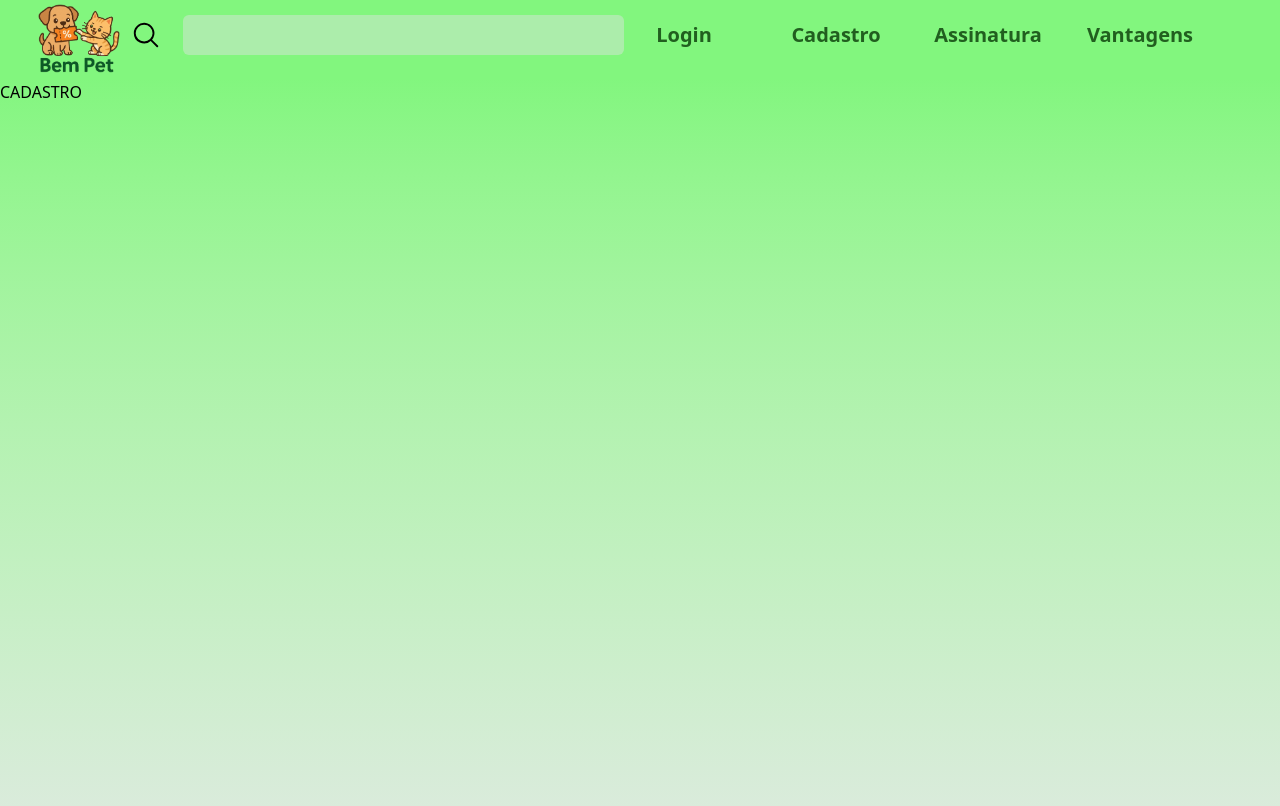
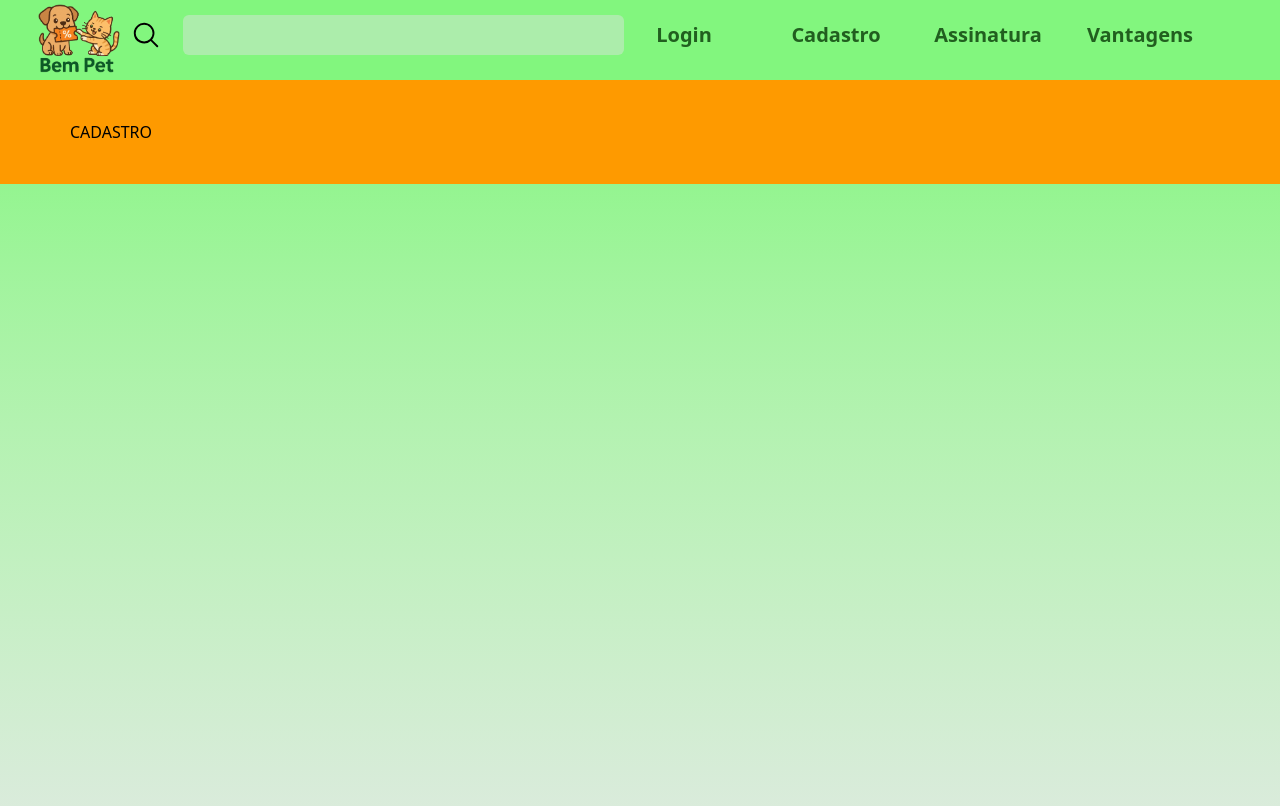
Before and after one commit to erlizaellen/projetobempet, a Next.js app: page /cadastro in a window 1280 px wide. Shown: the top 806 px of the page. Built offline with nearby package versions, Linux system fonts and the light colour scheme.

Commit message:
Cadastro

```diff
--- a/src/pages/cadastro/index.jsx
+++ b/src/pages/cadastro/index.jsx
@@ -1,9 +1,11 @@
 import PageWrapper from "@/components/PageWrapper";
 
 export default function Cadastro() {
+
+
     return(
         <PageWrapper>
-        <div className="">CADASTRO</div>
+        <div className="w-full h-full py-[40px] px-[70px] flex flex-col bg-amber-500">CADASTRO</div>
         </PageWrapper>
     )
 }
```
